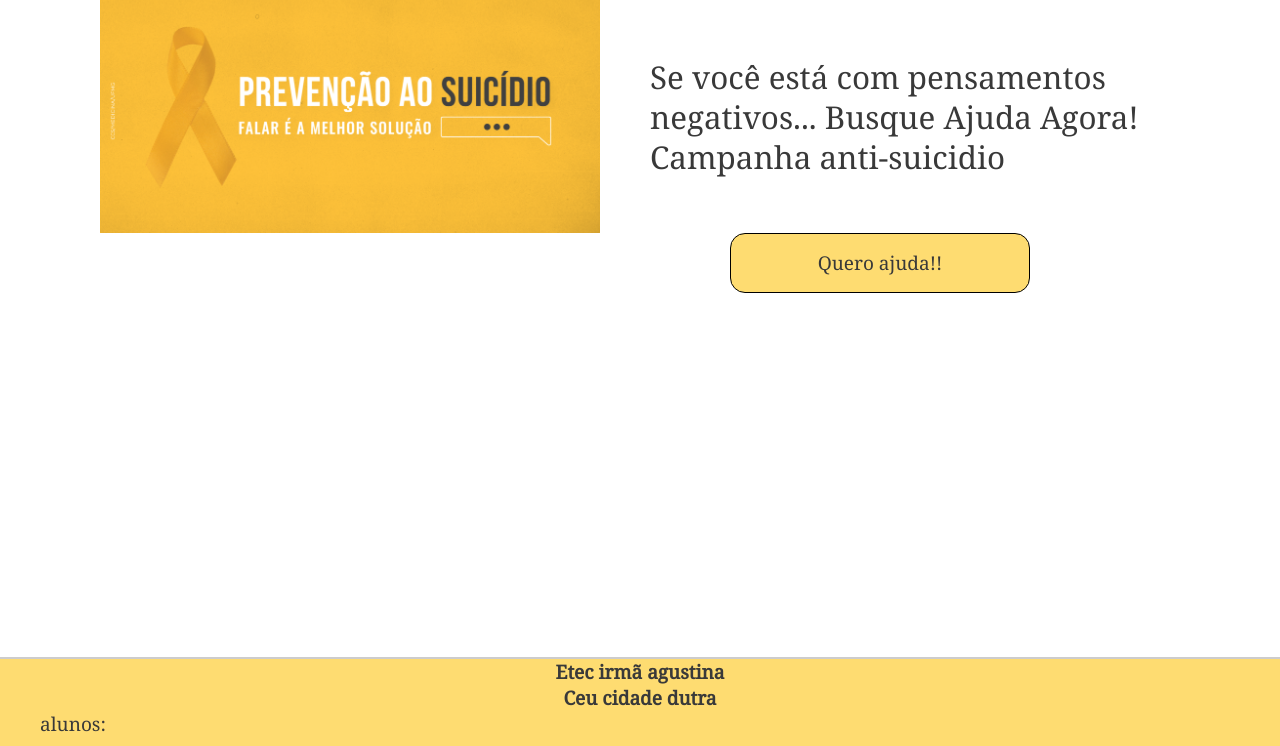
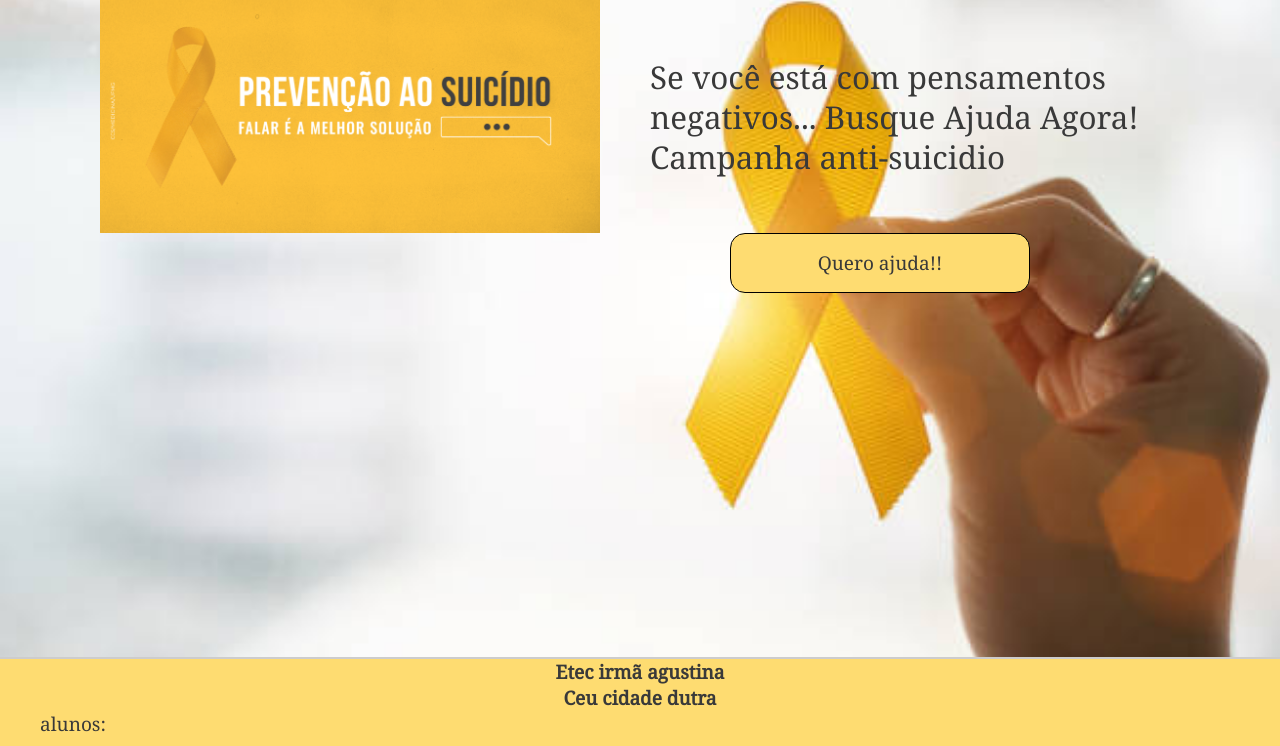
Before and after one commit to TheLastdev7/Projeto-SetembroAmarelo, a plain HTML site: page index.html in a window 1280 px wide. Shown: the part 225-971 px from the top of the page. Drawn offline with Linux system fonts and the light colour scheme; a web font is replaced by a local one.

Commit message:
Update style.css
também não estava carregando a imagem

```diff
--- a/style.css
+++ b/style.css
@@ -55,7 +55,7 @@
 
     /* corpo */
     main {
-        background: url('./imgs/fundo.jpg');
+        background: url('./fundo.jpg');
         background-size: cover;
         margin: 0 auto;
         text-align: center;
```
